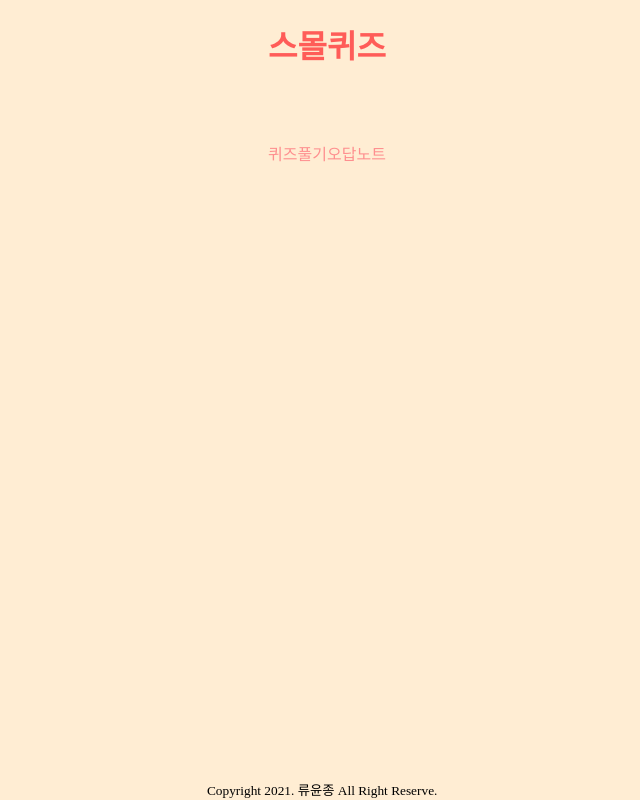
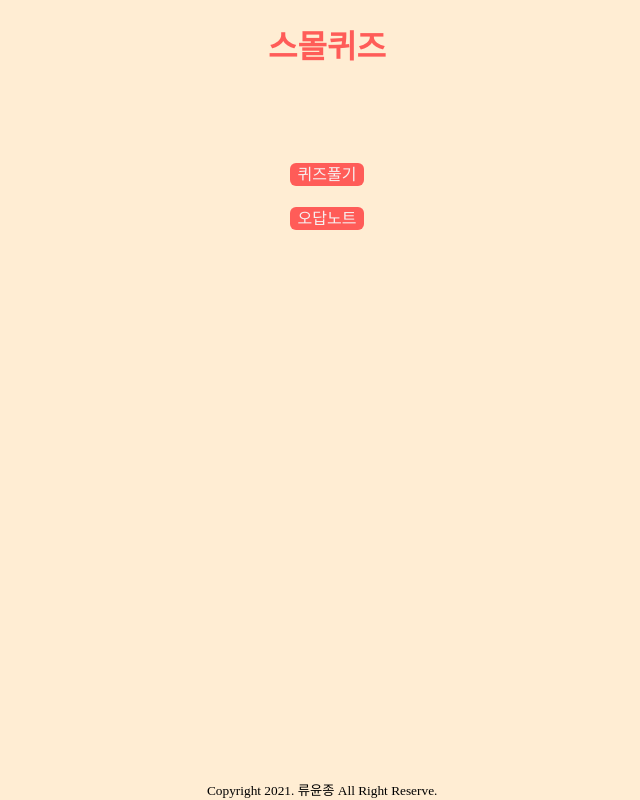
Before and after one commit to yoonjonglyu/smallQuiz, a React app: page / in a window 1280 px wide. Shown: the whole page, without its empty margins (313-953 px from the left). Built offline with nearby package versions, Linux system fonts and the light colour scheme; no server answers.

Commit message:
feat: MAIN PAGE - 기본적인 스타일링

```diff
--- a/src/pages/main.tsx
+++ b/src/pages/main.tsx
@@ -1,8 +1,14 @@
 import React, { useLayoutEffect } from 'react';
-import { Link } from 'react-router-dom';
+import StyledComponents from 'styled-components';
 
 import Layout from '../components/layout/layout';
+import LinkBtn from '../components/ui/atoms/linkBtn';
 import { quizState } from '../lib/custom/quiz';
+
+const ListItem = StyledComponents.li`
+    display: block;
+    margin : 20px;
+`;
 
 const Main: React.FC = () => {
     const quizHook = quizState();
@@ -13,8 +19,8 @@ const Main: React.FC = () => {
     return (
         <Layout header="스몰퀴즈">
             <ul>
-                <li><Link to="/quiz" onClick={() => quizHook.selectQuiz(0)}>퀴즈풀기</Link></li>
-                <li><Link to="/wrong">오답노트</Link></li>
+                <ListItem><LinkBtn to="/quiz" onClick={() => quizHook.selectQuiz(0)}>퀴즈풀기</LinkBtn></ListItem>
+                <ListItem><LinkBtn to="/wrong">오답노트</LinkBtn></ListItem>
             </ul>
         </Layout>
     );
```
